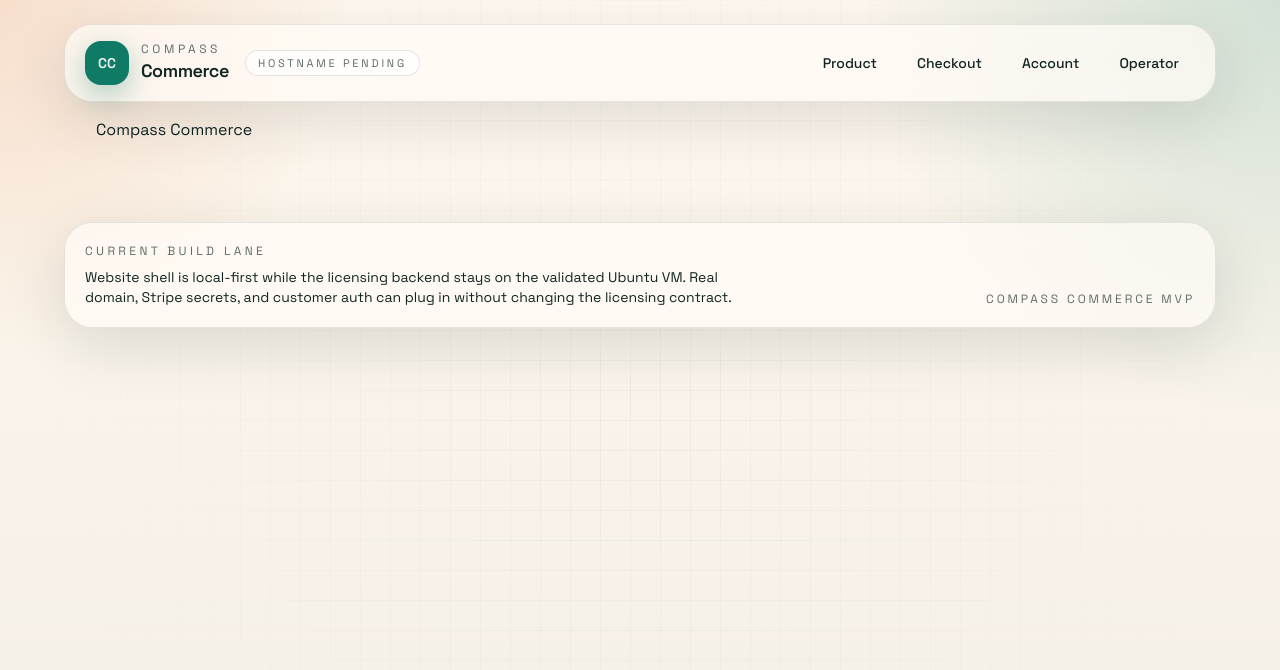
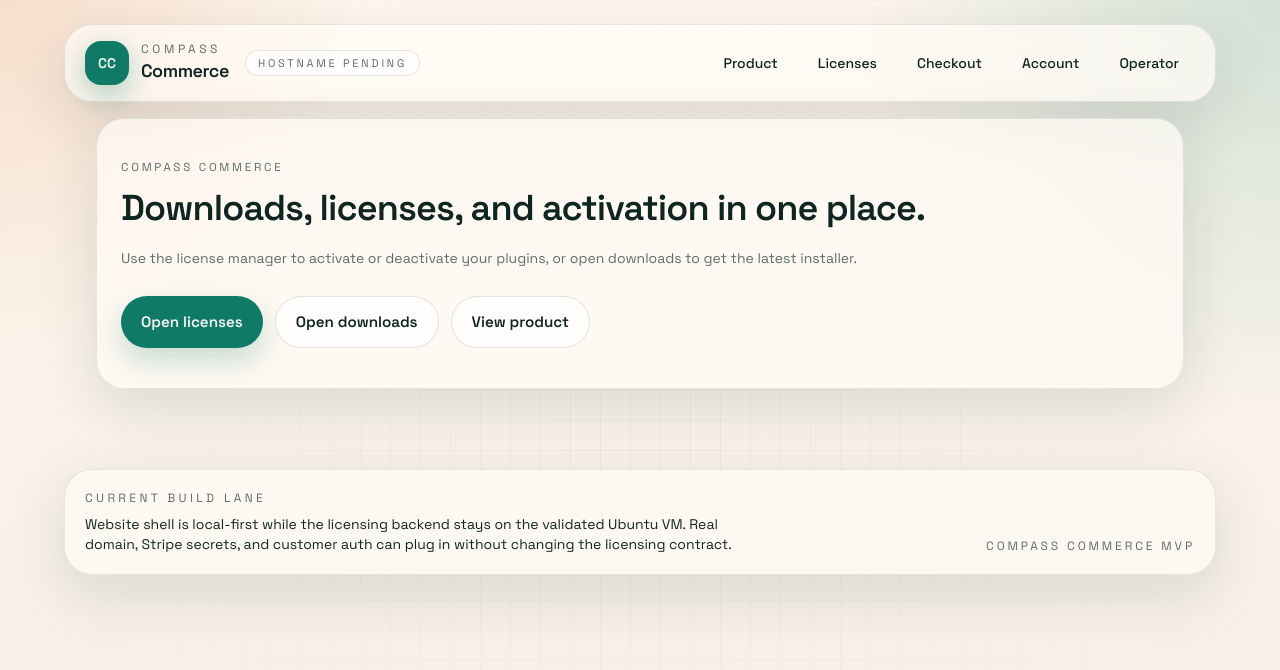
Before and after one commit to xgct9chqxd-ai/CompassCommerce, a Next.js app: page / in a window 1280 px wide. Shown: the top 670 px of the page. Built offline with nearby package versions, Linux system fonts and the light colour scheme; no server answers.

Commit message:
Add direct license navigation

```diff
--- a/app/page.tsx
+++ b/app/page.tsx
@@ -1,3 +1,30 @@
+import Link from "next/link";
+
 export default function Home() {
-  return <main>Compass Commerce</main>;
+  return (
+    <main className="space-y-6">
+      <section className="panel px-6 py-10">
+        <p className="eyebrow">Compass Commerce</p>
+        <h1 className="mt-3 text-4xl font-semibold tracking-tight text-[var(--foreground)]">
+          Downloads, licenses, and activation in one place.
+        </h1>
+        <p className="mt-4 max-w-3xl text-sm leading-7 text-[var(--muted)]">
+          Use the license manager to activate or deactivate your plugins, or open downloads to get
+          the latest installer.
+        </p>
+
+        <div className="mt-6 flex flex-wrap gap-3">
+          <Link className="button-primary" href="/account/licenses">
+            Open licenses
+          </Link>
+          <Link className="button-secondary" href="/account/downloads">
+            Open downloads
+          </Link>
+          <Link className="button-secondary" href="/products/tri-comp">
+            View product
+          </Link>
+        </div>
+      </section>
+    </main>
+  );
 }
--- a/components/license-manager-row.tsx
+++ b/components/license-manager-row.tsx
@@ -23,17 +23,15 @@ export function LicenseManagerRow({
   productName: string;
 }) {
   const router = useRouter();
-  const [notice, setNotice] = useState("");
   const [errorMessage, setErrorMessage] = useState("");
   const [pendingKey, setPendingKey] = useState("");
   const [isPending, startTransition] = useTransition();
 
   function runActivate() {
-    setNotice("");
     setErrorMessage("");
 
     if (!activationRequest) {
-      setNotice(`Open ${productName} on the machine you want to use, then come back here and click Activate.`);
+      window.alert(`Open ${productName} once on the target machine, then come back here and click Activate.`);
       return;
     }
 
@@ -58,7 +56,6 @@ export function LicenseManagerRow({
           throw new Error(body?.message ?? "Activation failed.");
         }
 
-        setNotice(`${productName} activated.`);
         router.refresh();
       } catch (error) {
         setErrorMessage(error instanceof Error ? error.message : "Activation failed.");
@@ -69,7 +66,6 @@ export function LicenseManagerRow({
   }
 
   function runDeactivate(machineId: string) {
-    setNotice("");
     setErrorMessage("");
     setPendingKey(machineId);
 
@@ -87,7 +83,6 @@ export function LicenseManagerRow({
           throw new Error(body?.message ?? "Deactivation failed.");
         }
 
-        setNotice(`${machineId} deactivated.`);
         router.refresh();
       } catch (error) {
         setErrorMessage(error instanceof Error ? error.message : "Deactivation failed.");
@@ -150,12 +145,6 @@ export function LicenseManagerRow({
           {errorMessage}
         </p>
       ) : null}
-
-      {!errorMessage && notice ? (
-        <p className="mt-4 rounded-[16px] border border-black/8 bg-white/80 px-4 py-3 text-sm text-[var(--muted)]">
-          {notice}
-        </p>
-      ) : null}
     </article>
   );
 }
--- a/components/site-header.tsx
+++ b/components/site-header.tsx
@@ -3,6 +3,7 @@ import { HostnameBadge } from "@/components/hostname-badge";
 
 const links = [
   { href: "/products/tri-comp", label: "Product" },
+  { href: "/account/licenses", label: "Licenses" },
   { href: "/checkout", label: "Checkout" },
   { href: "/account", label: "Account" },
   { href: "/operator/provision", label: "Operator" },
```
